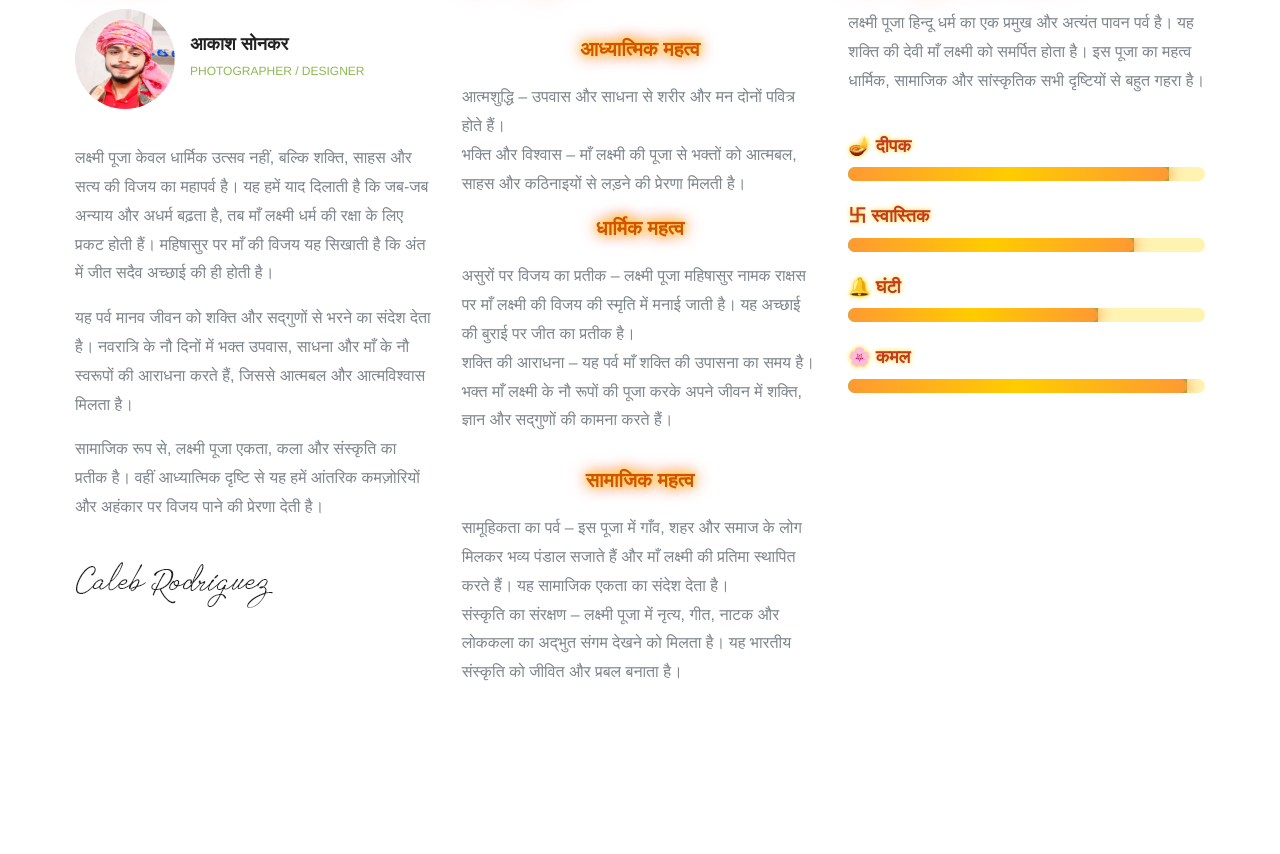
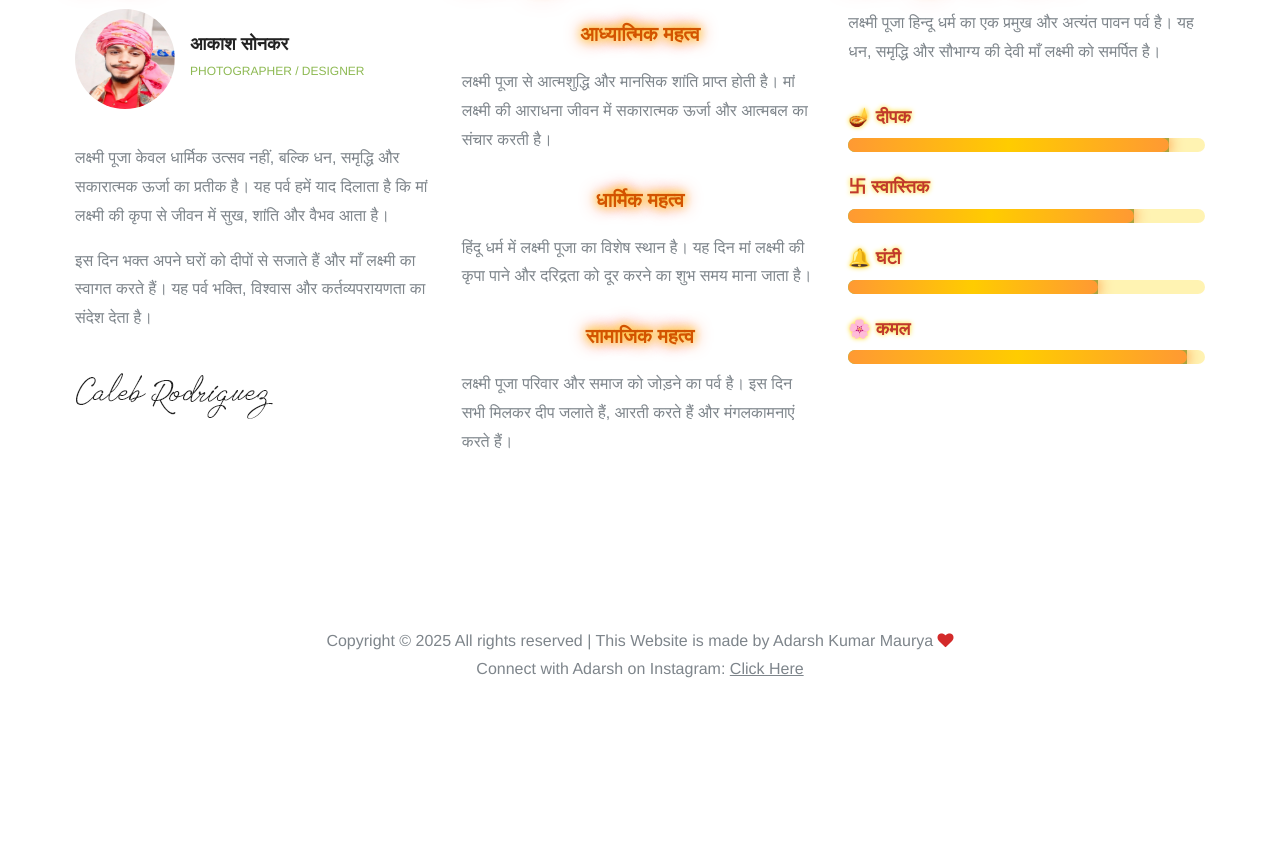
Before and after one commit to jaunpurkibadimahalaxmi2017/project, a plain HTML site: page about.html in a window 1280 px wide. Shown: the part 383-1237 px from the top of the page. After the commit the page ends 1088 px from the top, so only its background shows below. Drawn offline with nearby package versions, Linux system fonts and the light colour scheme.

Commit message:
kam ho gya

```diff
--- a/about.html
+++ b/about.html
@@ -4,8 +4,8 @@
 <head>
 	<title>बेगमगंज चुंगी जौनपुर कि बड़ी महालक्ष्मी</title>
 	<meta charset="UTF-8">
-	<meta name="description" content="Boto Photo Studio HTML Template">
-	<meta name="keywords" content="photo, html">
+	<meta name="description" content="Lakshmi Pooja HTML Template">
+	<meta name="keywords" content="Lakshmi Pooja, Laxmi, Hindu Festival, पूजा, महालक्ष्मी">
 	<meta name="viewport" content="width=device-width, initial-scale=1.0">
 	<!-- Stylesheets -->
 	<link rel="stylesheet" href="css/bootstrap.min.css" />
@@ -14,12 +14,6 @@
 
 	<!-- Main Stylesheets -->
 	<link rel="stylesheet" href="css/style.css" />
-
-
-	<!--[if lt IE 9]>
-		<script src="https://oss.maxcdn.com/html5shiv/3.7.2/html5shiv.min.js"></script>
-		<script src="https://oss.maxcdn.com/respond/1.4.2/respond.min.js"></script>
-	<![endif]-->
 
 </head>
 
@@ -35,20 +29,15 @@
 			<div class="row">
 				<div class="col-sm-4 col-md-3 order-2 order-sm-1">
 					<div class="header__social">
-						<a href="https://youtube.com/@akashsonkarjaunpur3403?si=ZbIc88SeSmJB1R8f"><i
-								class="fa fa-youtube"></i></a>
-						<a href="https://www.facebook.com/share/17EWMF3p58/?mibextid=wwXIfr"><i
-								class="fa fa-facebook"></i></a>
-						<a
-							href="https://www.instagram.com/jaunpur_ki_badi_mahalaxmi?utm_source=ig_web_button_share_sheet&igsh=ZDNlZDc0MzIxNw=="><i
-								class="fa fa-instagram"></i></a>
+						<a href="https://youtube.com/@akashsonkarjaunpur3403"><i class="fa fa-youtube"></i></a>
+						<a href="https://www.facebook.com/share/17EWMF3p58/"><i class="fa fa-facebook"></i></a>
+						<a href="https://www.instagram.com/jaunpur_ki_badi_mahalaxmi"><i class="fa fa-instagram"></i></a>
 					</div>
 				</div>
-				<div class="col-sm-4 col-md-6 order-1  order-md-2 text-center">
+				<div class="col-sm-4 col-md-6 order-1 order-md-2 text-center">
 					<a href="./index.html" class="site-logo">
 						<h3 class="temple-title">बेगमगंज चुंगी जौनपुर कि बड़ी महालक्ष्मी</h3>
 						<h4 class="temple-subtitle">स्थापित वर्ष 2017</h4>
-
 						<style>
 							.temple-title {
 								font-size: 32px;
@@ -59,7 +48,6 @@
 								animation: glowText 2s infinite alternate, floatText 4s infinite ease-in-out;
 								text-shadow: 0 0 5px gold, 0 0 10px orange;
 							}
-
 							.temple-subtitle {
 								font-size: 22px;
 								color: #d35400;
@@ -68,54 +56,24 @@
 								animation: glowTextSmall 3s infinite alternate, floatText 6s infinite ease-in-out;
 								text-shadow: 0 0 3px gold, 0 0 6px orange;
 							}
-
 							@keyframes glowText {
-								from {
-									text-shadow: 0 0 5px gold, 0 0 10px orange;
-								}
-
-								to {
-									text-shadow: 0 0 20px gold, 0 0 35px red;
-								}
+								from { text-shadow: 0 0 5px gold, 0 0 10px orange; }
+								to { text-shadow: 0 0 20px gold, 0 0 35px red; }
 							}
-
 							@keyframes glowTextSmall {
-								from {
-									text-shadow: 0 0 3px gold, 0 0 6px orange;
-								}
-
-								to {
-									text-shadow: 0 0 15px gold, 0 0 25px red;
-								}
+								from { text-shadow: 0 0 3px gold, 0 0 6px orange; }
+								to { text-shadow: 0 0 15px gold, 0 0 25px red; }
 							}
-
 							@keyframes floatText {
-
-								0%,
-								100% {
-									transform: translateY(0);
-								}
-
-								50% {
-									transform: translateY(-8px);
-								}
+								0%, 100% { transform: translateY(0); }
+								50% { transform: translateY(-8px); }
 							}
 						</style>
-
-
 					</a>
 				</div>
 				<div class="col-sm-4 col-md-3 order-3 order-sm-3">
 					<div class="header__switches">
 						<a href="#" class="nav-switch"><i class="fa fa-bars"></i></a>
-
-						<a href="https://youtube.com/@akashsonkarjaunpur3403?si=ZbIc88SeSmJB1R8f"><i
-								class="fa fa-youtube"></i></a>
-						<a href="https://www.facebook.com/share/17EWMF3p58/?mibextid=wwXIfr"><i
-								class="fa fa-facebook"></i></a>
-						<a
-							href="https://www.instagram.com/jaunpur_ki_badi_mahalaxmi?utm_source=ig_web_button_share_sheet&igsh=ZDNlZDc0MzIxNw=="><i
-								class="fa fa-instagram"></i></a>
 					</div>
 				</div>
 			</div>
@@ -124,11 +82,7 @@
 					<li><a href="./index.html">Home</a></li>
 					<li><a href="./about.html" class="menu--active">About</a></li>
 					<li><a href="./gallery.html">Gallery</a></li>
-					<li><a href="./blog.html">Blog</a>
-						<ul class="sub__menu">
-							<li><a href="./blog-single.html">Blog Single</a></li>
-						</ul>
-					</li>
+					<li><a href="./blog.html">Blog</a></li>
 					<li><a href="./contact.html">Contact</a></li>
 				</ul>
 			</nav>
@@ -140,6 +94,7 @@
 	<section class="about__page">
 		<div class="container-fluid">
 			<div class="row">
+				<!-- अध्यक्ष -->
 				<div class="col-lg-4">
 					<div class="about__text">
 						<h3 class="about__title temple-title">अध्यक्ष</h3>
@@ -150,62 +105,46 @@
 								<p>PHOTOGRAPHER / DESIGNER</p>
 							</div>
 						</div>
-						<p>लक्ष्मी पूजा केवल धार्मिक उत्सव नहीं, बल्कि शक्ति, साहस और सत्य की विजय का महापर्व है। यह
-							हमें
-							याद दिलाती है कि जब-जब अन्याय और अधर्म बढ़ता है, तब माँ लक्ष्मी धर्म की रक्षा के लिए प्रकट
-							होती हैं। महिषासुर पर माँ की विजय यह सिखाती है कि अंत में जीत सदैव अच्छाई की ही होती है।
-						</p>
-						<p>यह पर्व मानव जीवन को शक्ति और सद्गुणों से भरने का संदेश देता है। नवरात्रि के नौ दिनों में
-							भक्त उपवास, साधना और माँ के नौ स्वरूपों की आराधना करते हैं, जिससे आत्मबल और आत्मविश्वास
-							मिलता है।</p>
-						<p>
-
-							सामाजिक रूप से, लक्ष्मी पूजा एकता, कला और संस्कृति का प्रतीक है। वहीं आध्यात्मिक दृष्टि से
-							यह
-							हमें आंतरिक कमज़ोरियों और अहंकार पर विजय पाने की प्रेरणा देती है।</p>
+						<p>लक्ष्मी पूजा केवल धार्मिक उत्सव नहीं, बल्कि धन, समृद्धि और सकारात्मक ऊर्जा का प्रतीक है।
+						यह पर्व हमें याद दिलाता है कि मां लक्ष्मी की कृपा से जीवन में सुख, शांति और वैभव आता है।</p>
+						<p>इस दिन भक्त अपने घरों को दीपों से सजाते हैं और माँ लक्ष्मी का स्वागत करते हैं।
+						यह पर्व भक्ति, विश्वास और कर्तव्यपरायणता का संदेश देता है।</p>
 						<img src="img/signature.png" alt="">
 					</div>
 				</div>
+
+				<!-- आध्यात्मिक/धार्मिक/सामाजिक महत्व -->
 				<div class="col-lg-4">
 					<div class="experience__text">
 						<h3 class="about__title temple-title">लक्ष्मी पूजा</h3>
+
 						<div class="experience__item">
-							<div class="experience__item">
-								<h4 class="temple-subtitle">आध्यात्मिक महत्व</h4>
-								<p>आत्मशुद्धि – उपवास और साधना से शरीर और मन दोनों पवित्र होते हैं।<br>
+							<h4 class="temple-subtitle">आध्यात्मिक महत्व</h4>
+							<p>लक्ष्मी पूजा से आत्मशुद्धि और मानसिक शांति प्राप्त होती है।
+							मां लक्ष्मी की आराधना जीवन में सकारात्मक ऊर्जा और आत्मबल का संचार करती है।</p>
+						</div>
 
-									भक्ति और विश्वास – माँ लक्ष्मी की पूजा से भक्तों को आत्मबल, साहस और कठिनाइयों से
-									लड़ने की प्रेरणा मिलती है।</p>
-							</div>
+						<div class="experience__item">
 							<h4 class="temple-subtitle">धार्मिक महत्व</h4>
-							<p>असुरों पर विजय का प्रतीक – लक्ष्मी पूजा महिषासुर नामक राक्षस पर माँ लक्ष्मी की विजय की
-								स्मृति में मनाई जाती है। यह अच्छाई की बुराई पर जीत का प्रतीक है।<br>
+							<p>हिंदू धर्म में लक्ष्मी पूजा का विशेष स्थान है।
+							यह दिन मां लक्ष्मी की कृपा पाने और दरिद्रता को दूर करने का शुभ समय माना जाता है।</p>
+						</div>
 
-								शक्ति की आराधना – यह पर्व माँ शक्ति की उपासना का समय है। भक्त माँ लक्ष्मी के नौ रूपों की
-								पूजा करके अपने जीवन में शक्ति, ज्ञान और सद्गुणों की कामना करते हैं।
-							</p>
-						</div>
 						<div class="experience__item">
 							<h4 class="temple-subtitle">सामाजिक महत्व</h4>
-							<p>सामूहिकता का पर्व – इस पूजा में गाँव, शहर और समाज के लोग मिलकर भव्य पंडाल सजाते हैं और
-								माँ लक्ष्मी की प्रतिमा स्थापित करते हैं। यह सामाजिक एकता का संदेश देता है।
-								<br>
-
-								संस्कृति का संरक्षण – लक्ष्मी पूजा में नृत्य, गीत, नाटक और लोककला का अद्भुत संगम देखने
-								को
-								मिलता है। यह भारतीय संस्कृति को जीवित और प्रबल बनाता है।
-							</p>
+							<p>लक्ष्मी पूजा परिवार और समाज को जोड़ने का पर्व है।
+							इस दिन सभी मिलकर दीप जलाते हैं, आरती करते हैं और मंगलकामनाएं करते हैं।</p>
 						</div>
-
 					</div>
 				</div>
+
+				<!-- लक्ष्मी पूजा का महत्व -->
 				<div class="col-lg-4">
 					<div class="skills__text">
 						<h3 class="about__title temple-title">लक्ष्मी पूजा का महत्व</h3>
-						<p>लक्ष्मी पूजा हिन्दू धर्म का एक प्रमुख और अत्यंत पावन पर्व है। यह शक्ति की देवी माँ लक्ष्मी को
-							समर्पित होता है। इस पूजा का महत्व धार्मिक, सामाजिक और सांस्कृतिक सभी दृष्टियों से बहुत गहरा
-							है।</p>
-						<!-- Hindu Themed Moving Animation Section -->
+						<p>लक्ष्मी पूजा हिन्दू धर्म का एक प्रमुख और अत्यंत पावन पर्व है।
+						यह धन, समृद्धि और सौभाग्य की देवी माँ लक्ष्मी को समर्पित है।</p>
+
 						<div class="festival-progress">
 							<div class="single-progress-item">
 								<h6>🪔 दीपक</h6>
@@ -226,68 +165,13 @@
 						</div>
 
 						<style>
-							.festival-progress {
-								max-width: 500px;
-								margin: 30px auto;
-								font-family: "Poppins", sans-serif;
-							}
-
-							.single-progress-item {
-								margin-bottom: 25px;
-							}
-
-							.single-progress-item h6 {
-								margin-bottom: 10px;
-								font-size: 18px;
-								color: #c0392b;
-								font-weight: bold;
-								text-shadow: 0 0 5px gold;
-							}
-
-							.progress-bar-style {
-								width: 100%;
-								height: 14px;
-								background: rgba(255, 215, 0, 0.3);
-								border-radius: 25px;
-								overflow: hidden;
-								position: relative;
-							}
-
-							.progress-bar-style::before {
-								content: "";
-								position: absolute;
-								top: 0;
-								left: 0;
-								height: 100%;
-								width: 0;
-								background: linear-gradient(90deg, #ff9933, #ffcc00, #ff9933);
-								border-radius: 25px;
-								animation: progressMove 3s forwards, glowing 2s infinite linear;
-							}
-
-							@keyframes progressMove {
-								from {
-									width: 0;
-								}
-
-								to {
-									width: var(--progress-width);
-								}
-							}
-
-							@keyframes glowing {
-								0% {
-									box-shadow: 0 0 5px #ffd700;
-								}
-
-								50% {
-									box-shadow: 0 0 15px #ff6600;
-								}
-
-								100% {
-									box-shadow: 0 0 5px #ffd700;
-								}
-							}
+							.festival-progress { max-width: 500px; margin: 30px auto; font-family: "Poppins", sans-serif; }
+							.single-progress-item { margin-bottom: 25px; }
+							.single-progress-item h6 { margin-bottom: 10px; font-size: 18px; color: #c0392b; font-weight: bold; text-shadow: 0 0 5px gold; }
+							.progress-bar-style { width: 100%; height: 14px; background: rgba(255, 215, 0, 0.3); border-radius: 25px; overflow: hidden; position: relative; }
+							.progress-bar-style::before { content: ""; position: absolute; top: 0; left: 0; height: 100%; width: 0; background: linear-gradient(90deg, #ff9933, #ffcc00, #ff9933); border-radius: 25px; animation: progressMove 3s forwards, glowing 2s infinite linear; }
+							@keyframes progressMove { from { width: 0; } to { width: var(--progress-width); } }
+							@keyframes glowing { 0% { box-shadow: 0 0 5px #ffd700; } 50% { box-shadow: 0 0 15px #ff6600; } 100% { box-shadow: 0 0 5px #ffd700; } }
 						</style>
 
 						<script>
@@ -296,35 +180,28 @@
 								bar.style.setProperty("--progress-width", progress + "%");
 							});
 						</script>
-
 					</div>
 				</div>
 			</div>
 		</div>
 	</section>
 	<!-- About Page end -->
+
 	<!-- Footer Section -->
 	<footer class="footer__section">
 		<div class="container">
-			<!-- Link back to Colorlib can't be removed. Template is licensed under CC BY 3.0. -->
 			<div class="footer__copyright__text">
 				<p>Copyright &copy;
 					<script>document.write(new Date().getFullYear());</script> All rights reserved | This Website is
-					made by Adarsh Kumar Maurya<i class="fa fa-heart" aria-hidden="true"></i><br>
+					made by Adarsh Kumar Maurya <i class="fa fa-heart" aria-hidden="true"></i><br>
 					Connect with Adarsh on Instagram:
-					<a href="https://www.instagram.com/adarsh___108___?igsh=emY1ZzJ5a2dlam5i">Cick Here</a>
-					<a href="https://www.instagram.com/adarsh___108___?igsh=emY1ZzJ5a2dlam5i"><i
-							class="fa fa-instagram"></i></a>
+					<a href="https://www.instagram.com/adarsh___108___">Click Here</a>
 				</p>
-
 			</div>
-			<!-- Link back to Colorlib can't be removed. Template is licensed under CC BY 3.0. -->
 		</div>
 	</footer>
-	<!-- Footer Section end -->
 
-
-	<!-- Search Begin -->
+	<!-- Search -->
 	<div class="search-model">
 		<div class="h-100 d-flex align-items-center justify-content-center">
 			<div class="search-close-switch">+</div>
@@ -333,7 +210,6 @@
 			</form>
 		</div>
 	</div>
-	<!-- Search End -->
 
 	<!--====== Javascripts & Jquery ======-->
 	<script src="js/vendor/jquery-3.2.1.min.js"></script>
@@ -342,5 +218,4 @@
 	<script src="js/main.js"></script>
 
 </body>
-
 </html>
```
